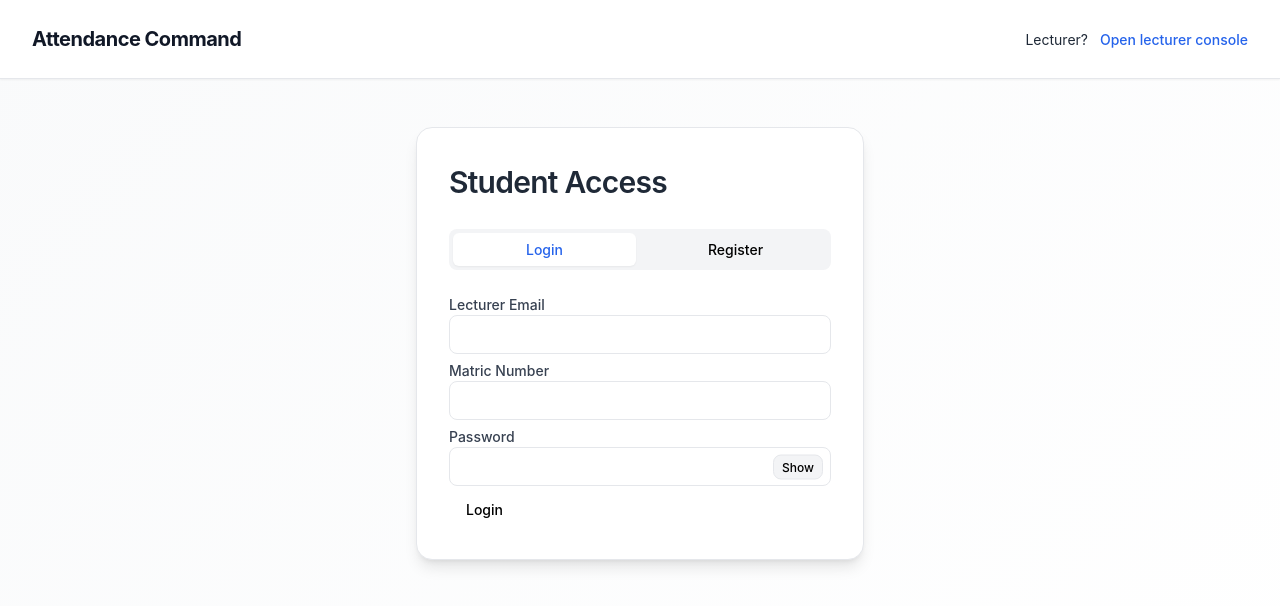
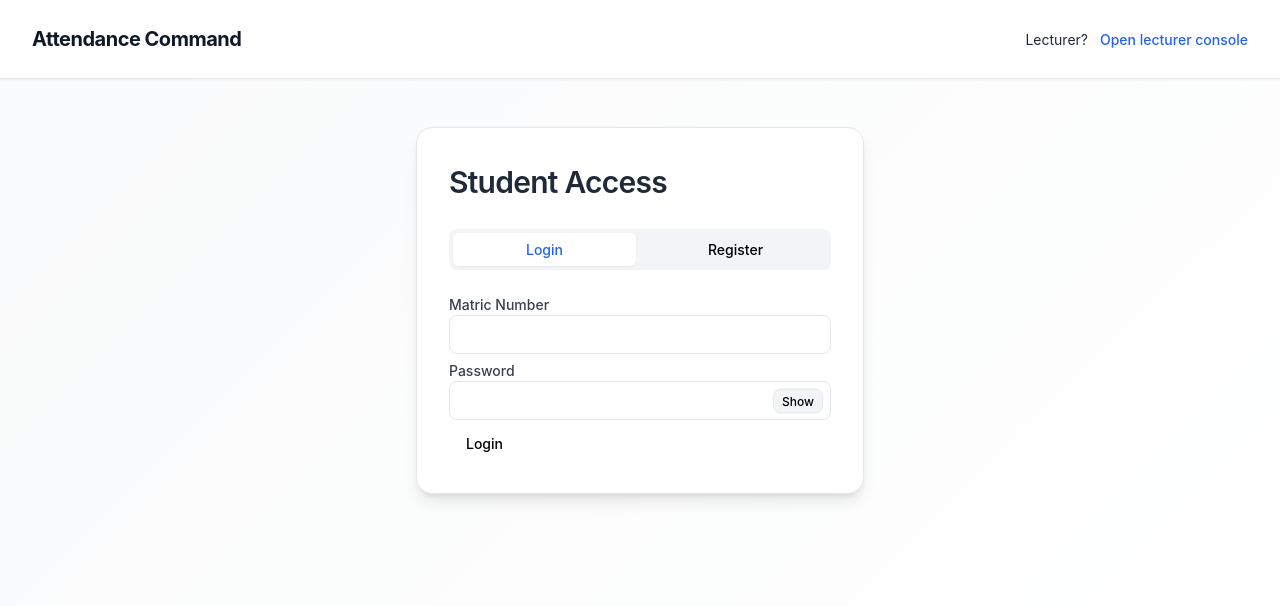
Before and after one commit to codeXmike/Teacher-Attendance, a React (Vite) app in the folder apps/web/: page /student/auth in a window 1280 px wide. Shown: the top 606 px of the page. Built offline with nearby package versions, Linux system fonts and the light colour scheme; no server answers.

Commit message:
student model

```diff
--- a/apps/web/src/pages/StudentAuthPage.jsx
+++ b/apps/web/src/pages/StudentAuthPage.jsx
@@ -53,14 +53,7 @@ export const StudentAuthPage = () => {
             <input value={form.name} onChange={(event) => setForm({ ...form, name: event.target.value })} />
           </label>
         ) : null}
-        <label>
-          <span>Lecturer Email</span>
-          <input
-            type="email"
-            value={form.lecturerEmail}
-            onChange={(event) => setForm({ ...form, lecturerEmail: event.target.value })}
-          />
-        </label>
+
         <label>
           <span>Matric Number</span>
           <input
```
